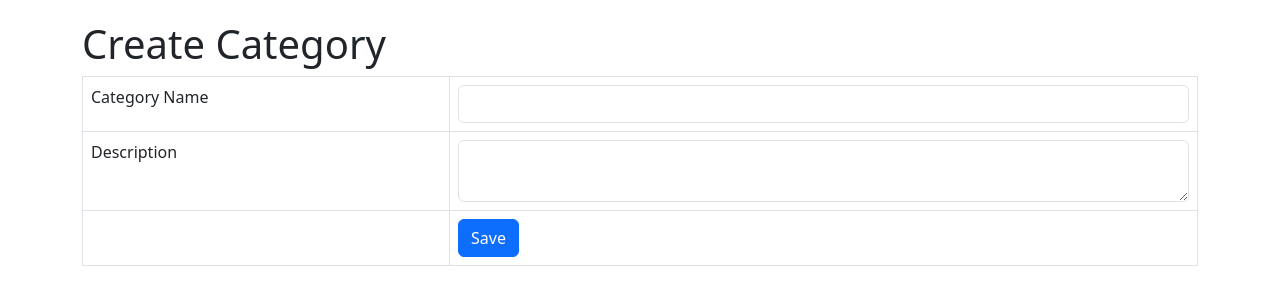
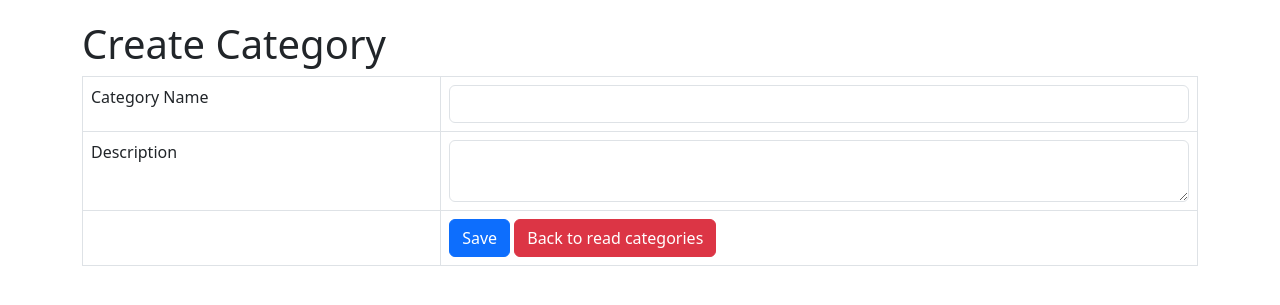
Before and after one commit to QPing00/web, a PHP site: page /category_create.php in a window 1280 px wide. Shown: the part 56-361 px from the top of the page. Run offline with PHP 8.4, Linux system fonts and the light colour scheme; the visitor is signed in with stand-in values (Sample User, id 1).

Commit message:
add back to read button

```diff
--- a/Project/category_create.php
+++ b/Project/category_create.php
@@ -101,7 +101,7 @@ include 'session.php';
                     <td></td>
                     <td>
                         <input type='submit' value='Save' class='btn btn-primary' />
-                        <!-- <a href='customer_read.php' class='btn btn-danger'>Back to read customers</a> -->
+                        <a href='category_read.php' class='btn btn-danger'>Back to read categories</a>
                     </td>
                 </tr>
             </table>
```
